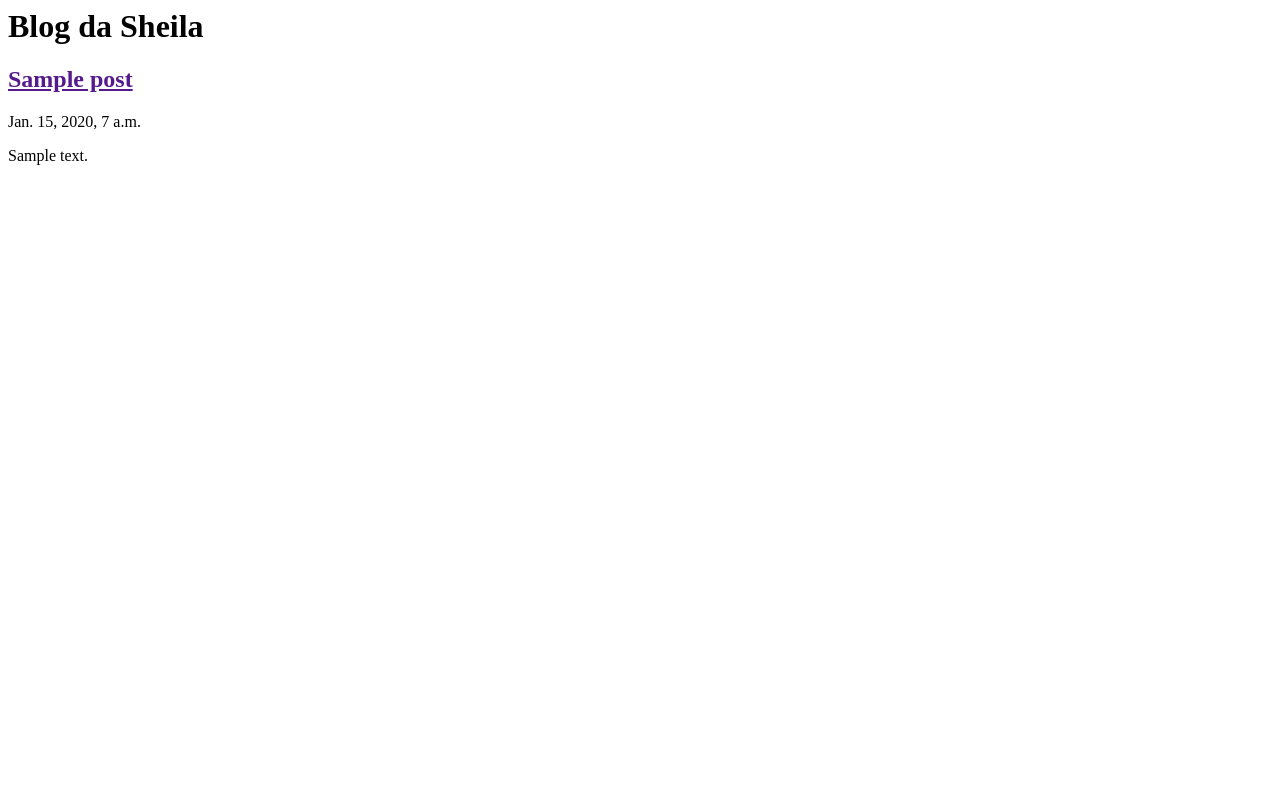
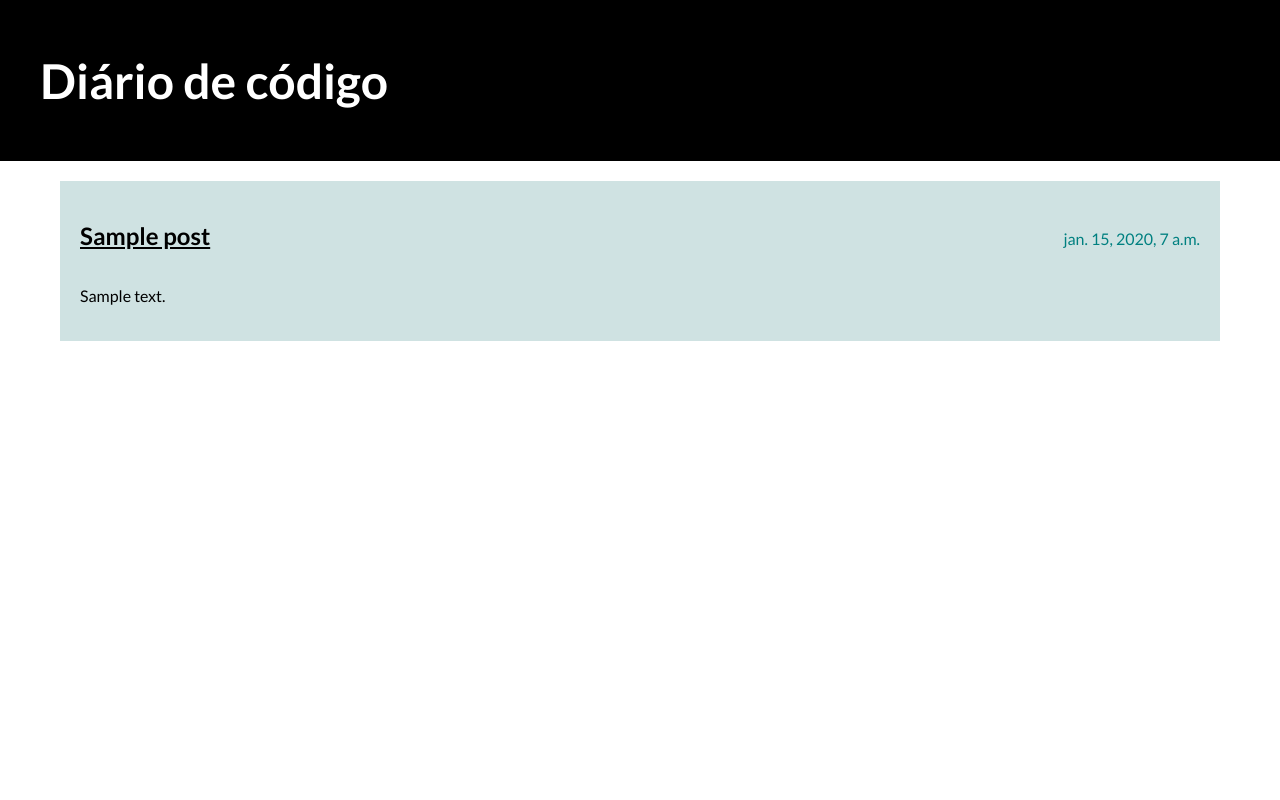
Before and after one commit to sheilagomes/my-first-blog, a Django app: template blog/templates/blog/post_list.html in a window 1280 px wide. Run offline with Django 3.2, Linux system fonts and the light colour scheme; the template is opened without the code that fills it: values that come from a table or form of the project are taken from there, others are empty; tables that the repository leaves empty hold one stand-in row (values such as "Sample post").

Commit message:
O CSS do site foi alterado.

```diff
--- /dev/null
+++ b/blog/static/css/blog.css
@@ -0,0 +1,72 @@
+body {
+    font-family: 'Lato', sans-serif;
+    margin: 0;
+    padding: 0;
+}
+
+h1 a, h2 a {
+     color: #C25100;
+     font-family: 'Lato', sans-serif;
+}
+
+.page-header {
+    background-color: #000;
+    color: #fff;
+    margin: 0;
+    padding: 20px 20px 20px 40px;
+}
+
+.page-header h1, .page-header h1 a, .page-header h1 a:visited, .page-header h1 a:active {
+    color: #ffffff;
+    font-size: 36pt;
+    text-decoration: none;
+}
+
+.content {
+    display: grid;
+    grid-template-columns: repeat( auto-fit, minmax(300px, 1fr) );
+    grid-gap: 40px;
+    padding: 20px;
+    margin: 0 40px;
+}
+
+.post-form textarea, .post-form input {
+    width: 100%;
+}
+
+.top-menu, .top-menu:hover, .top-menu:visited {
+    color: #ffffff;
+    font-size: 26pt;
+    margin-right: 20px;
+}
+
+.post {
+    display: grid;
+    grid-template-areas:
+        'post-title post-date'
+        'post-text post-text';
+    align-items: baseline;
+    padding: 20px;
+    background-color: #cfe2e2;
+}
+
+h2 {
+    grid-area: post-title;
+}
+
+span {
+    grid-area: post-date;
+    text-align: right;
+    color: teal;
+    font-size: .8 rem;
+    text-transform: lowercase;
+}
+
+.text {
+    grid-area: post-text;
+    text-align: justify;
+}
+
+.post h2 a, .post h2 a:visited {
+    color: #000000;
+}
--- a/blog/templates/blog/post_list.html
+++ b/blog/templates/blog/post_list.html
@@ -1,19 +1,22 @@
+{% load static %}
 <html>
     <head>
-        <title>Blog da Sheila</title>
+        <title>Diário de código</title>
+        <link href="https://fonts.googleapis.com/css?family=Lato:400,700,900&display=swap" rel="stylesheet">
+        <link rel="stylesheet" href="{% static 'css/blog.css' %}">
     </head>
     <body>
-        <div>
-            <h1>Blog da Sheila</h1>
+        <div class="page-header">
+            <h1>Diário de código</h1>
         </div>
-
-        {% for post in posts %}
-		    <div>
-		        <h2><a href="">{{ post.title }}</a></h2>
-		        <p>{{ post.published_date }}</p>
-		        <p>{{ post.text|linebreaksbr }}</p>
-		    </div>
-		{% endfor %}
-
+        <div class="content">
+	        {% for post in posts %}
+			    <div class="post">
+			        <h2><a href="">{{ post.title }}</a></h2>
+			        <span class="date">{{ post.published_date }}</span>
+			        <p class="text">{{ post.text|linebreaksbr }}</p>
+			    </div>
+			{% endfor %}
+		</div>
     </body>
 </html>
```
